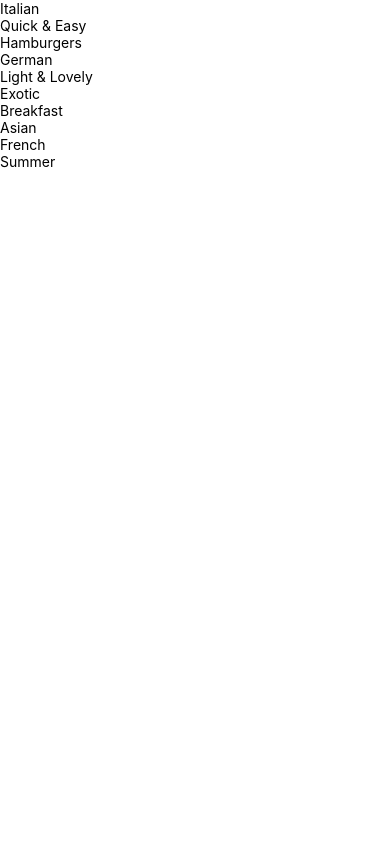
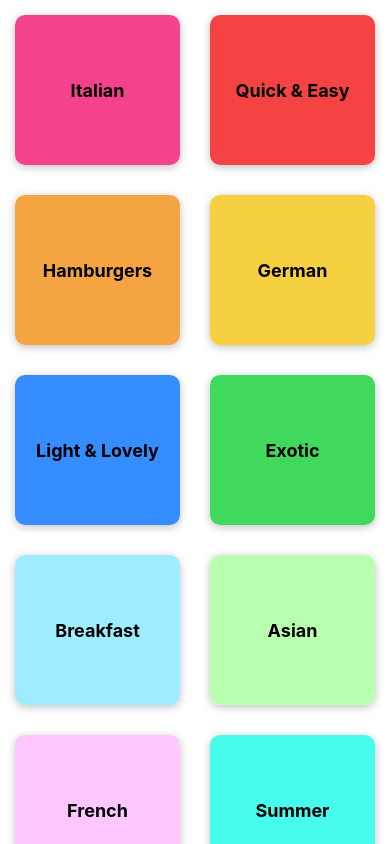
Before and after one commit to brij1728/brijesh-meal-planner, a React Native app: screen / in a window 390 px wide. Built offline with nearby package versions, Linux system fonts and the light colour scheme.

Commit message:
add styling to category grid tile component

```diff
--- a/app.json
+++ b/app.json
@@ -5,15 +5,14 @@
     "version": "1.0.0",
     "orientation": "portrait",
     "icon": "./assets/icon.png",
+    "backgroundColor": "#24180f",
     "userInterfaceStyle": "light",
     "splash": {
       "image": "./assets/splash.png",
       "resizeMode": "contain",
       "backgroundColor": "#ffffff"
     },
-    "assetBundlePatterns": [
-      "**/*"
-    ],
+    "assetBundlePatterns": ["**/*"],
     "ios": {
       "supportsTablet": true
     },
--- a/src/App.tsx
+++ b/src/App.tsx
@@ -5,13 +5,10 @@
 
 export default function App() {
   return (
-    // <View style={styles.container}>
-    //   <Text>Open up App.tsx to start working on your app! h</Text>
-    //   <StatusBar style="auto" />
-
-    // </View>
-
-    <CategoriesScreens />
+    <>
+      <StatusBar style="light" />
+      <CategoriesScreens />
+    </>
   );
 }
 
--- a/src/components/CategoryGridTile.tsx
+++ b/src/components/CategoryGridTile.tsx
@@ -1,15 +1,53 @@
-import { Pressable, Text, View } from "react-native";
+import { Platform, Pressable, StyleSheet, Text, View } from "react-native";
 
 import { Category } from "../types";
 
 export const CategoryGridTile = ({ title, color }: Category) => {
   return (
-    <View>
-      <Pressable>
-        <View>
-          <Text>{title}</Text>
+    <View style={styles.gridItem}>
+      <Pressable
+        android_ripple={{ color: "#ccc" }}
+        style={({ pressed }) => [
+          styles.button,
+          pressed ? styles.buttonPressed : null,
+        ]}
+      >
+        <View style={[styles.innerContainer, { backgroundColor: color }]}>
+          <Text style={styles.title}>{title}</Text>
         </View>
       </Pressable>
     </View>
   );
 };
+
+const styles = StyleSheet.create({
+  gridItem: {
+    flex: 1,
+    margin: 15,
+    height: 150,
+    borderRadius: 10,
+    elevation: 3,
+    shadowColor: "black",
+    shadowOpacity: 0.25,
+    shadowOffset: { width: 0, height: 2 },
+    shadowRadius: 8,
+    overflow: Platform.OS === "android" ? "hidden" : "visible",
+  },
+  button: {
+    flex: 1,
+  },
+  buttonPressed: {
+    opacity: 0.5,
+  },
+  innerContainer: {
+    flex: 1,
+    padding: 16,
+    borderRadius: 10,
+    justifyContent: "center",
+    alignItems: "center",
+  },
+  title: {
+    fontWeight: "bold",
+    fontSize: 18,
+  },
+});
--- a/src/screens/CategoriesScreens.tsx
+++ b/src/screens/CategoriesScreens.tsx
@@ -16,6 +16,7 @@
       data={CATEGORIES}
       keyExtractor={(item) => item.id}
       renderItem={renderCategoryItem}
+      numColumns={2}
     />
   );
 };
```
